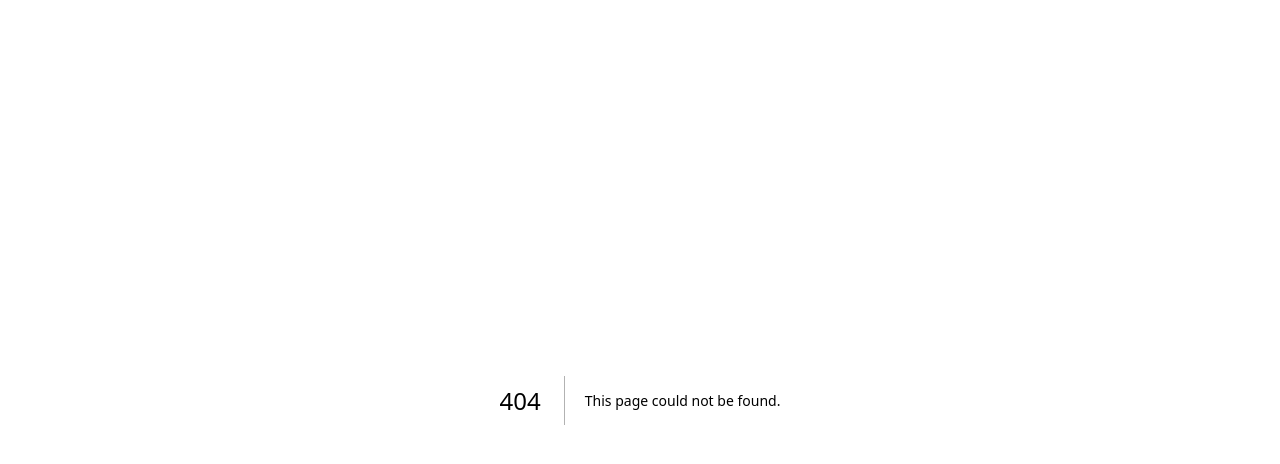
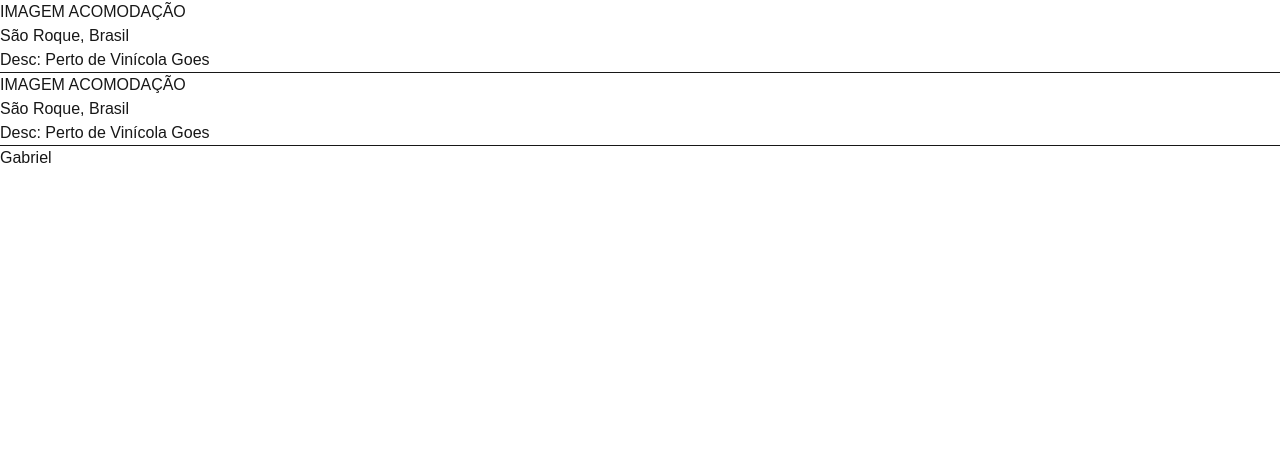
Before and after one commit to gabrielhdantaspimentel/Full-Stack-Web-com-Node-JavaScript-e-TypeScript, a Next.js app in the folder Section 30 - React/react-fundamentos/: page /principal in a window 1280 px wide. Before the commit this address had no page. Shown: the top 464 px of the page. Built offline with nearby package versions, Linux system fonts and the light colour scheme.

Commit message:
Aula 311 - Componentes na prática

```diff
--- a/Section 30 - React/react-fundamentos/src/app/marketing/page.tsx
+++ /dev/null
@@ -1,3 +0,0 @@
-export default function Marketing(){
-    return <h1>Página de marketing</h1>
-}
--- /dev/null
+++ b/Section 30 - React/react-fundamentos/src/app/principal/page.tsx
@@ -0,0 +1,24 @@
+function Acomodacao(){
+    return (
+        // EXEMPLO DE TAG VAZIA QUE O CÓDIGO JSX ACEITA
+         <>
+            <span>IMAGEM ACOMODAÇÃO</span>
+            <h1>São Roque, Brasil</h1>
+            <p>Desc: Perto de Vinícola Goes</p>
+        </>
+    )
+}
+
+export default function Page(){
+    const nome = 'Gabriel'
+
+    return (
+        <div>
+            {Acomodacao()}
+            <hr />
+            {Acomodacao()}
+            <hr />
+            {nome}
+        </div>
+    )
+}
--- a/Section 30 - React/react-fundamentos/src/app/usuario/compra/page.tsx
+++ b/Section 30 - React/react-fundamentos/src/app/usuario/compra/page.tsx
@@ -1,3 +1,4 @@
 export default function Compra(){
+
     return <h1>Página de compra</h1>
 }
--- a/Section 30 - React/react-fundamentos/src/pages/pedidos.tsx
+++ /dev/null
@@ -1,3 +0,0 @@
-export default function Pedido(){
-    return <h1>Página de pedidos</h1>
-}
--- a/Section 30 - React/react-fundamentos/src/pages/perfil.tsx
+++ /dev/null
@@ -1,3 +0,0 @@
-export default function Pedido(){
-    return <h1>Página de perfil</h1>
-}
```
Also changed, not shown: 1 other file (tests, documents, lock files or other folders).
